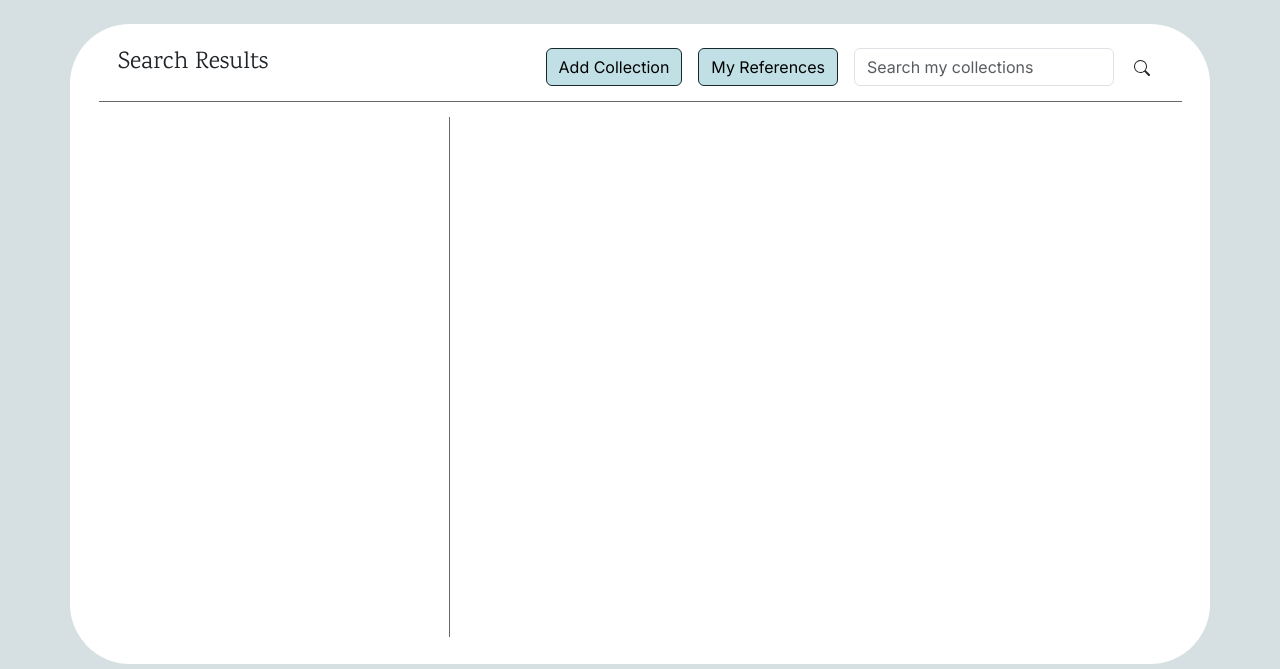
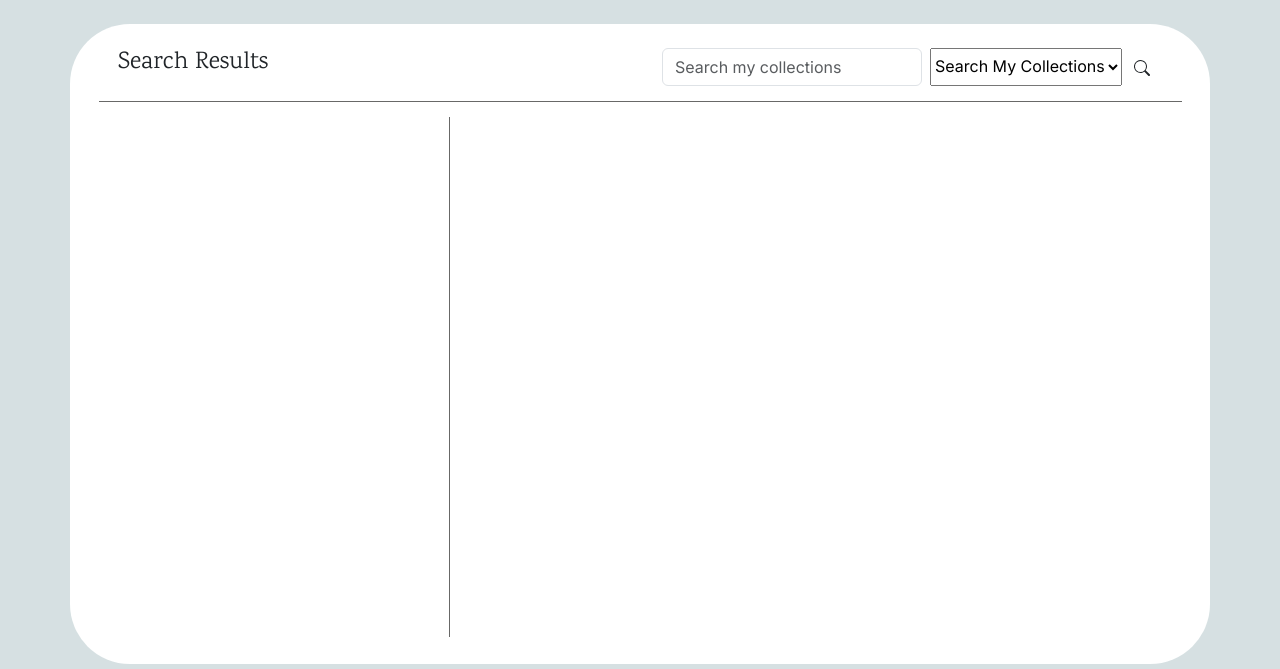
Before and after one commit to AbigailDawson/notealong, a Django app: page /search/ in a window 1280 px wide. Shown: the part 131-800 px from the top of the page. Run offline with Django 4.2, Linux system fonts and the light colour scheme; the visitor is signed in with stand-in values (Sample User, id 1).

Commit message:
Adds conditional statement for new note and new reference on searh results detail page

```diff
--- a/main_app/templates/main_app/search_results.html
+++ b/main_app/templates/main_app/search_results.html
@@ -8,10 +8,12 @@
         <div class="top-row px-5 d-flex flex-row justify-content-between align-items-end">
             <h4>Search Results</h4>
             <div class="right-btns d-flex flex-row">
-                <a href="{% url 'collections_create' %}"><button class="btn btn-blu btn-md me-3">Add Collection</button></a>
-                <a href=""><button class="btn btn-blu btn-md me-3">My References</button></a>
-                <form class="d-flex" role="search">
-                    <input class="form-control me-2" type="search" placeholder="Search my collections" aria-label="Search">
+                <form action="{% url 'search_results' %}" method="GET" class="d-flex" role="search">
+                    <input name="q" class="form-control me-2" type="text" placeholder="Search my collections" aria-label="Search">
+                    <select name="type">
+                        <option value="search-user">Search My Collections</option>
+                        <option value="search-shared">Search All Collections</option>
+                    </select>
                     <button class="btn search-btn" type="submit"><svg xmlns="http://www.w3.org/2000/svg" width="16" height="16" fill="currentColor" class="bi bi-search" viewBox="0 0 16 16">
                         <path d="M11.742 10.344a6.5 6.5 0 1 0-1.397 1.398h-.001q.044.06.098.115l3.85 3.85a1 1 0 0 0 1.415-1.414l-3.85-3.85a1 1 0 0 0-.115-.1zM12 6.5a5.5 5.5 0 1 1-11 0 5.5 5.5 0 0 1 11 0"/>
                       </svg></button>
--- a/main_app/templates/search_results/detail.html
+++ b/main_app/templates/search_results/detail.html
@@ -16,6 +16,12 @@
 <div class="d-flex flex-column">
     <h2>{{ collection.name }}</h2>
     <p>{{ collection.description }}</p>
+    {% if collection.user == user %}
+        <div class="d-flex">
+            <a role="btn" class="btn btn-outline-secondary btn-md me-3" href="{% url 'notes_create' collection.id %}">New Note</a>
+            <a role="btn" class="btn btn-outline-secondary btn-md" href="{% url 'references_create' collection.id %}">New Reference</a>
+        </div>
+    {% endif %}
     <div class="mt-4">
         <h4 class="mb-3">Notes</h4>
 
--- a/main_app/views.py
+++ b/main_app/views.py
@@ -30,9 +30,11 @@ def collections_index(request):
 def collections_detail(request, collection_id):
    all_collections = Collection.objects.filter(user=request.user)
    collection = Collection.objects.get(id=collection_id)
+   user = request.user
    return render(request, 'collections/detail.html', {
       'collection': collection,
       'all_collections': all_collections,
+      'user': user
    })
 
 def signup(request):
@@ -219,6 +221,8 @@ class SearchResults(LoginRequiredMixin, ListView):
 @login_required
 def search_results_detail(request, collection_id):
   collection = Collection.objects.get(id=collection_id)
+  user = request.user
   return render(request, 'search_results/detail.html', {
     'collection': collection,
+    'user': user
   })
```
